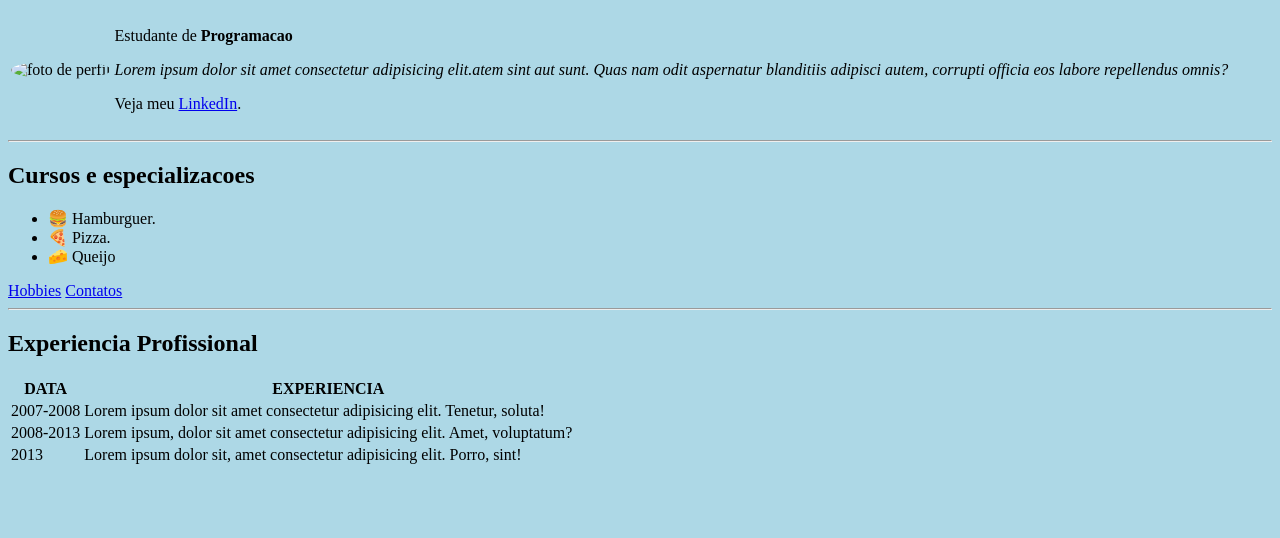
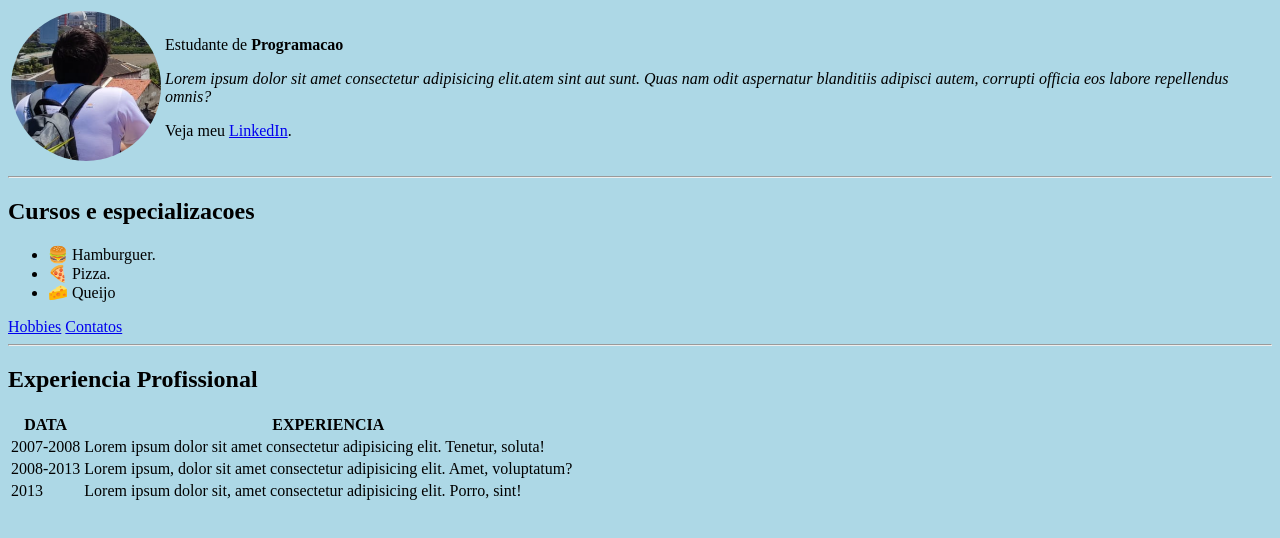
Before and after one commit to PereiraDjullian/atividade_html, a plain HTML site: page index.html in a window 1280 px wide. Drawn offline with Linux system fonts and the light colour scheme; the site is published under a folder, as on GitHub Pages, so addresses that start at the root find nothing.

Commit message:
Update index.html

```diff
--- a/index.html
+++ b/index.html
@@ -11,7 +11,7 @@
 <body>
     <table class = "cabecalho">
         <td>
-            <img class ="foto_perfil" src="/img/profile_pic_1.png" alt="foto de perfil">
+            <img class ="foto_perfil" src="img/profile_pic_1.png" alt="foto de perfil">
         </td>
         <td>
             <p>Estudante de <strong> Programacao</strong> </p>
```
